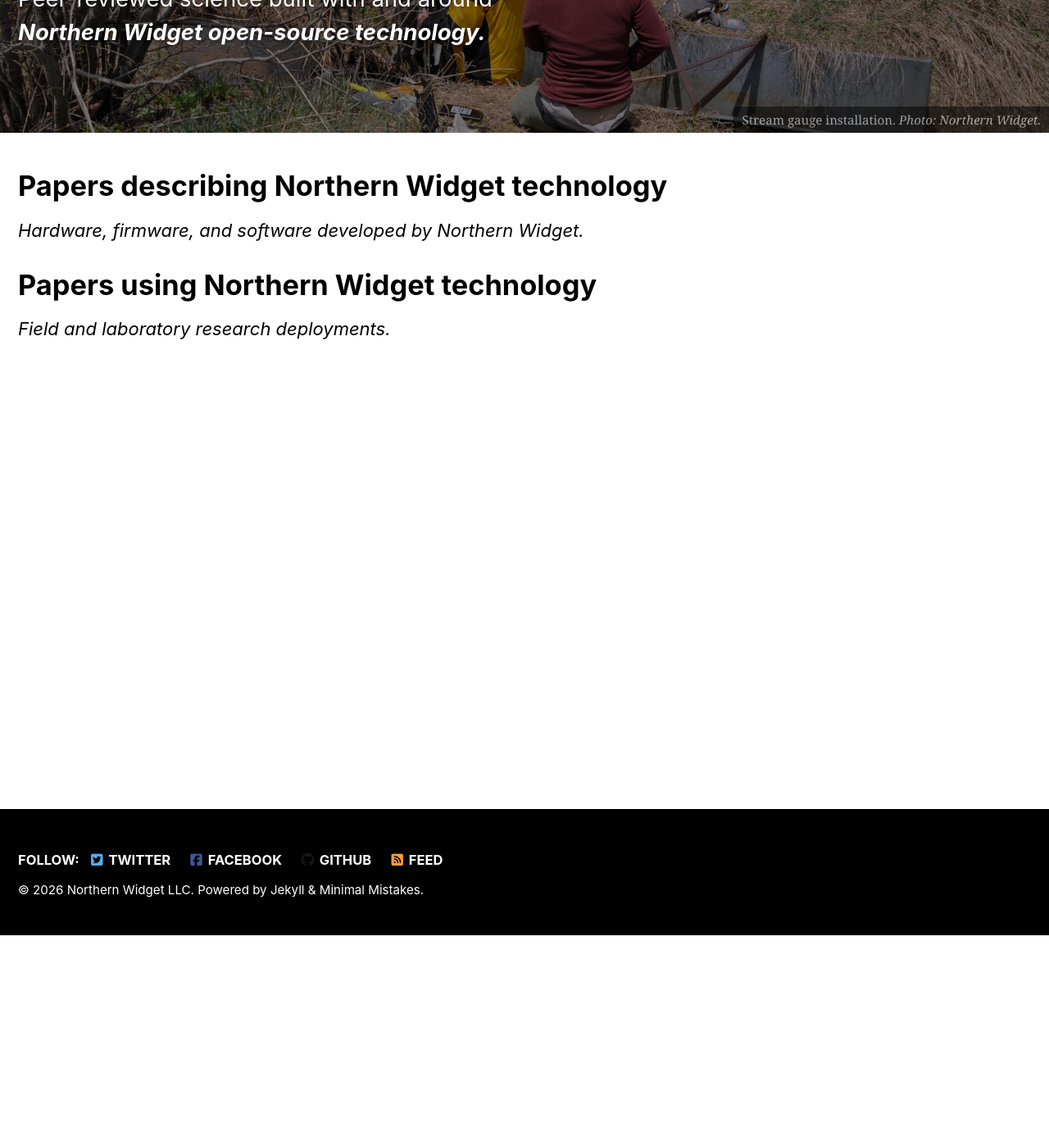
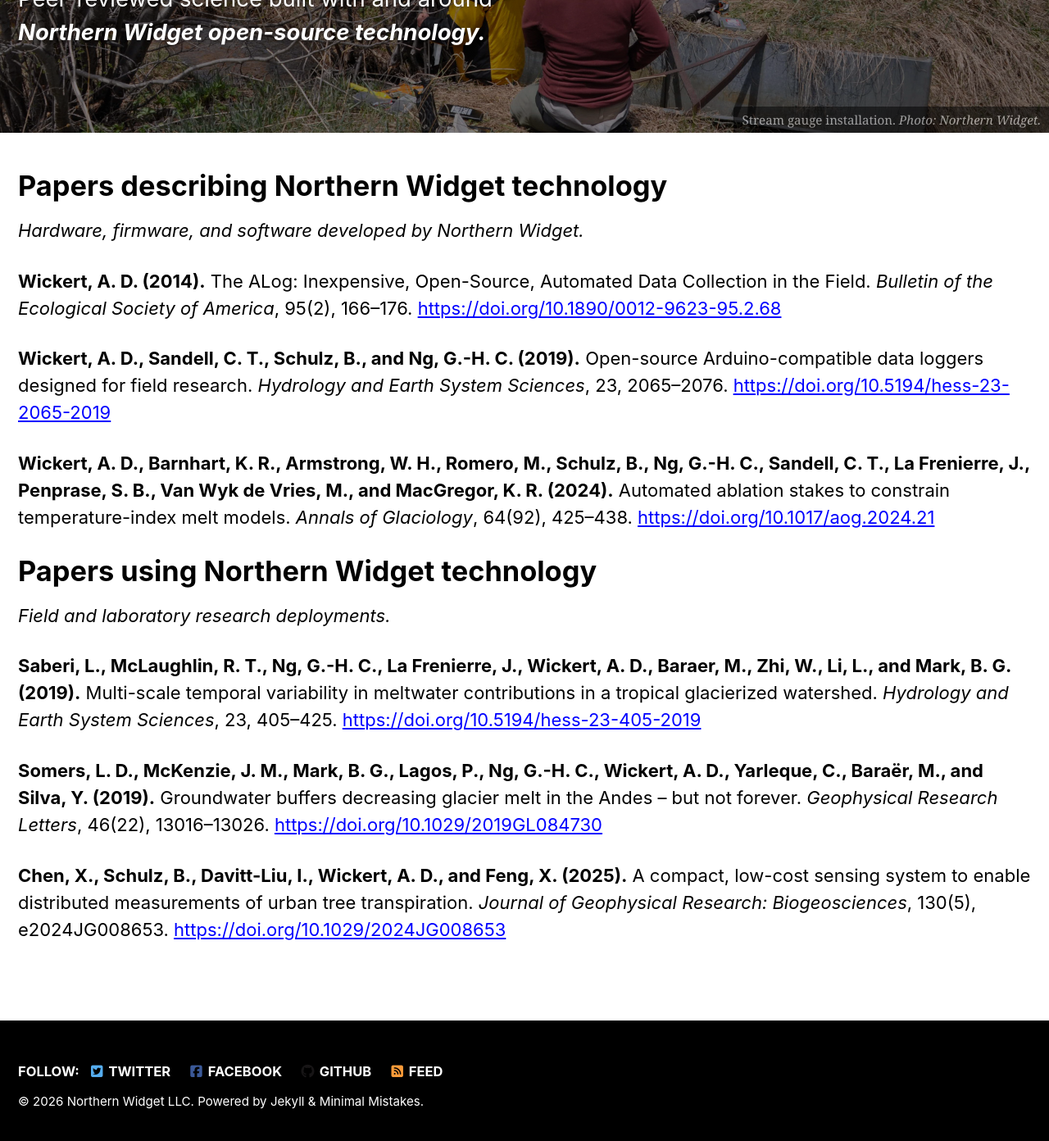
Before and after one commit to NorthernWidget/NorthernWidget.github.io, a Jekyll site: the page built from _pages/references.md, in a window 1280 px wide and 1400 px high, scrolled down 258 px. Shown: the top 1392 px of the window at 82% size. Built offline with Jekyll 4.4.1, drawn with Linux system fonts in a browser that asks for light colours; cached includes are drawn as plain includes; nearby versions of some CDN libraries.

Commit message:
Populate References page with papers describing and using NW technology
Co-Authored-By: Claude Sonnet 4.6 <noreply@anthropic.com>

```diff
--- a/_pages/references.md
+++ b/_pages/references.md
@@ -17,6 +17,25 @@ excerpt: "Peer-reviewed science built with and around<br/>
 
 *Hardware, firmware, and software developed by Northern Widget.*
 
+**Wickert, A. D. (2014).** The ALog: Inexpensive, Open-Source, Automated Data Collection in the Field. *Bulletin of the Ecological Society of America*, 95(2), 166–176.
+[https://doi.org/10.1890/0012-9623-95.2.68](https://doi.org/10.1890/0012-9623-95.2.68)
+
+**Wickert, A. D., Sandell, C. T., Schulz, B., and Ng, G.-H. C. (2019).** Open-source Arduino-compatible data loggers designed for field research. *Hydrology and Earth System Sciences*, 23, 2065–2076.
+[https://doi.org/10.5194/hess-23-2065-2019](https://doi.org/10.5194/hess-23-2065-2019)
+
+**Wickert, A. D., Barnhart, K. R., Armstrong, W. H., Romero, M., Schulz, B., Ng, G.-H. C., Sandell, C. T., La Frenierre, J., Penprase, S. B., Van Wyk de Vries, M., and MacGregor, K. R. (2024).** Automated ablation stakes to constrain temperature-index melt models. *Annals of Glaciology*, 64(92), 425–438.
+[https://doi.org/10.1017/aog.2024.21](https://doi.org/10.1017/aog.2024.21)
+
+
 # Papers using Northern Widget technology
 
 *Field and laboratory research deployments.*
+
+**Saberi, L., McLaughlin, R. T., Ng, G.-H. C., La Frenierre, J., Wickert, A. D., Baraer, M., Zhi, W., Li, L., and Mark, B. G. (2019).** Multi-scale temporal variability in meltwater contributions in a tropical glacierized watershed. *Hydrology and Earth System Sciences*, 23, 405–425.
+[https://doi.org/10.5194/hess-23-405-2019](https://doi.org/10.5194/hess-23-405-2019)
+
+**Somers, L. D., McKenzie, J. M., Mark, B. G., Lagos, P., Ng, G.-H. C., Wickert, A. D., Yarleque, C., Baraër, M., and Silva, Y. (2019).** Groundwater buffers decreasing glacier melt in the Andes – but not forever. *Geophysical Research Letters*, 46(22), 13016–13026.
+[https://doi.org/10.1029/2019GL084730](https://doi.org/10.1029/2019GL084730)
+
+**Chen, X., Schulz, B., Davitt-Liu, I., Wickert, A. D., and Feng, X. (2025).** A compact, low-cost sensing system to enable distributed measurements of urban tree transpiration. *Journal of Geophysical Research: Biogeosciences*, 130(5), e2024JG008653.
+[https://doi.org/10.1029/2024JG008653](https://doi.org/10.1029/2024JG008653)
```
